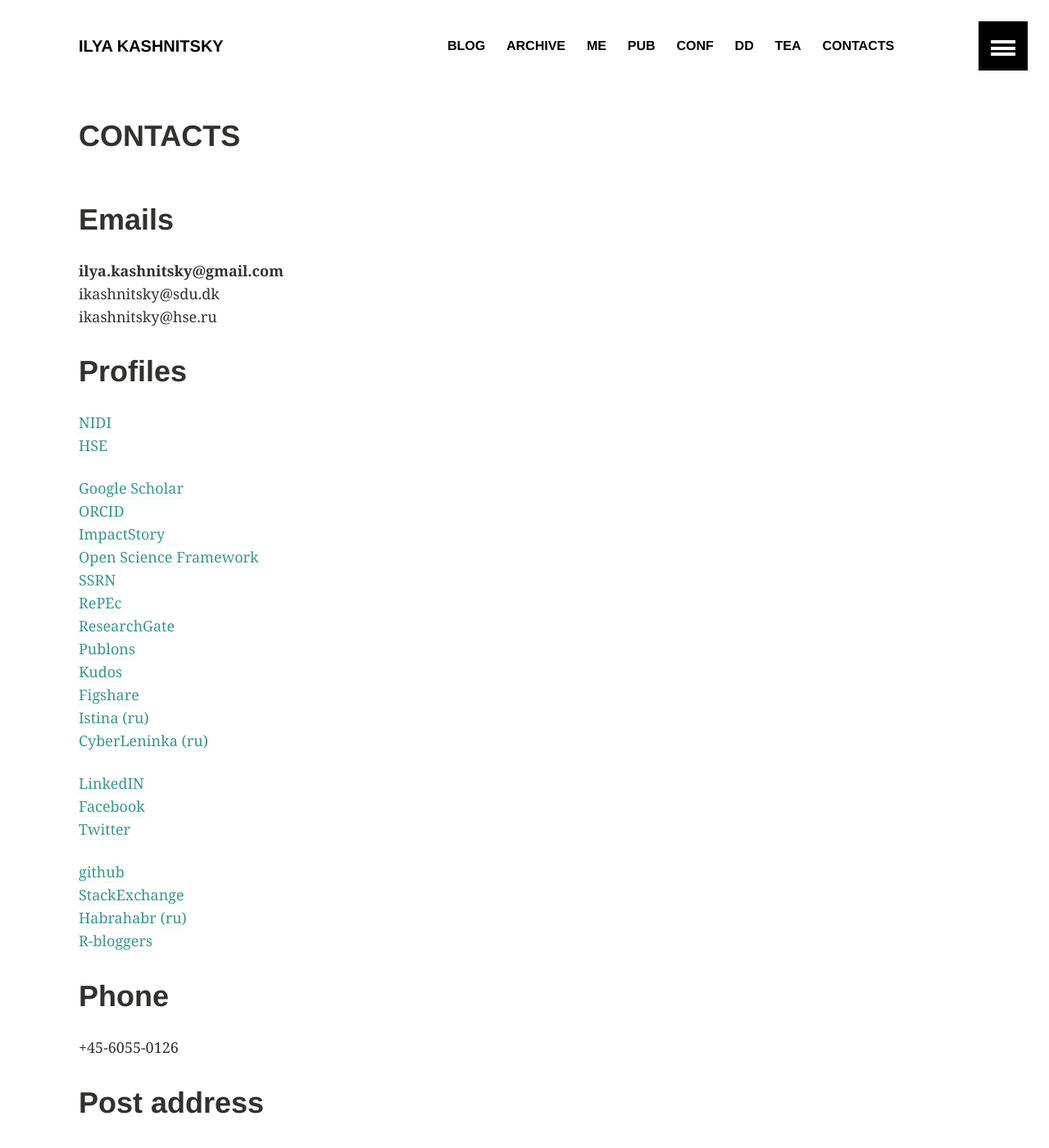
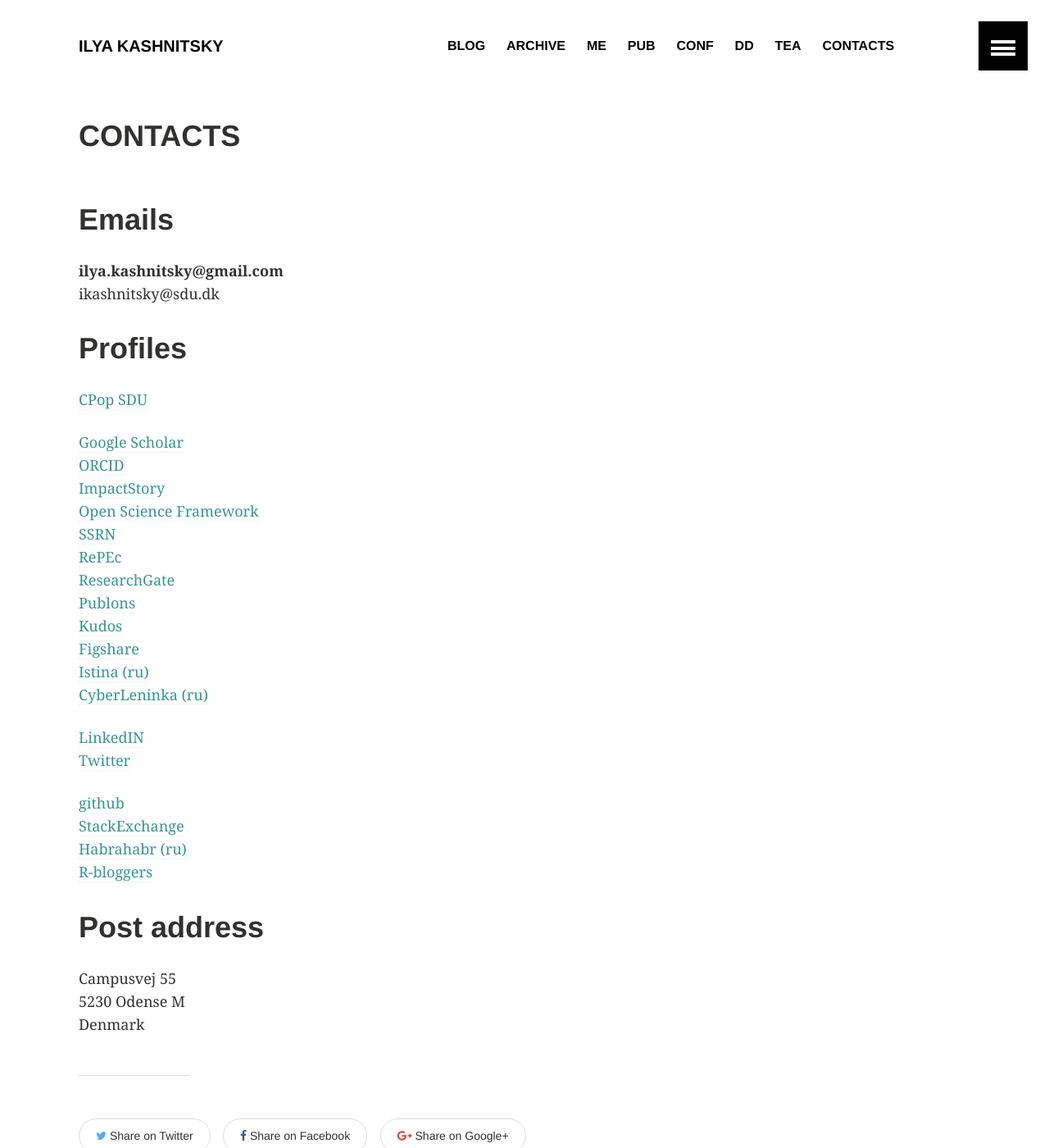
Before and after one commit to ikashnitsky/old-ikashnitsky-github-io, a Jekyll site: the page built from _pages/contacts.md, in a window 1280 px wide and 1400 px high. Shown: the whole window at 82% size. Built offline with Jekyll 4.4.1, drawn with Linux system fonts in a browser that asks for light colours.

Commit message:
Update contacts.md

```diff
--- a/_pages/contacts.md
+++ b/_pages/contacts.md
@@ -10,11 +10,9 @@
 # Emails
 **ilya.kashnitsky@gmail.com**
 ikashnitsky@sdu.dk
-ikashnitsky@hse.ru
 
 # Profiles
-[NIDI](http://nidi.nl/en/staff/overview/kashnitsky)
-[HSE](https://www.hse.ru/en/staff/ikashnitsky)
+[CPop SDU](https://www.sdu.dk/en/forskning/forskningsenheder/samf/cpop/about_the_centre/our_people/cpop_dem/ilya_kashnitsky)
 
 [Google Scholar](https://scholar.google.nl/citations?hl=en&user=tSQW1XYAAAAJ&imq=Ilya+Kashnitsky&btnA=1)
 [ORCID](http://orcid.org/0000-0003-1835-8687)
@@ -30,7 +28,6 @@
 [CyberLeninka (ru)](http://cyberleninka.ru/scientist/ikashnitsky)
 
 [LinkedIN](https://www.linkedin.com/in/ikashnitsky)
-[Facebook](https://www.facebook.com/ikashnitsky)
 [Twitter](https://twitter.com/ikashnitsky)
 
 [github](https://github.com/ikashnitsky)
@@ -38,9 +35,6 @@
 [Habrahabr (ru)](http://habrahabr.ru/users/ikashnitsky/)
 [R-bloggers](https://www.r-bloggers.com/author/ilya-kashnitsky/)
 
-# Phone
-+45-6055-0126
-
 # Post address
 Campusvej 55
 5230 Odense M
```
